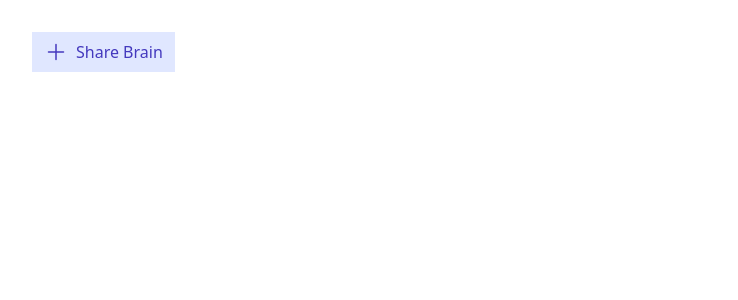
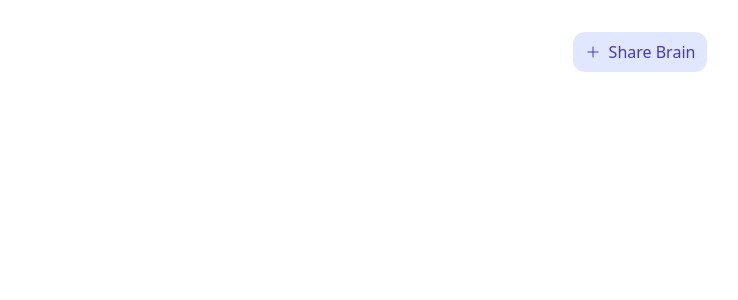
Before and after one commit to jagrat-khatter/Second-Brain-Frontend, a React (Vite) app: page / in a window 1280 px wide. Shown: the top 300 px of the page, without its empty margins (0-738 px from the left). Built offline with nearby package versions, Linux system fonts and the light colour scheme.

Commit message:
Aligned Icon

```diff
--- a/src/App.tsx
+++ b/src/App.tsx
@@ -10,7 +10,7 @@ function App() {
 
   return (
     <>
-      <Button onClick={()=>window.open("https://codeforces.com/ratings/organization/3281")} text={"Share Brain"} variant={"secondary"} size={"sm"} startIcon={<PlusIcon />} rounded={"xl"} />
+      <Button onClick={()=>window.open("https://codeforces.com/ratings/organization/3281")} text={"Share Brain"} variant={"secondary"} size={"sm"} startIcon={<PlusIcon size={"md"}/>} rounded={"xl"} />
     </>
   )
 }
--- a/src/components/button.tsx
+++ b/src/components/button.tsx
@@ -1,7 +1,6 @@
 import {type ReactNode} from 'react'
 // The type keyword in the import tells TypeScript this is only used for type annotations and won't be
 // needed at runtime.
-
 
 export interface ButtonProps {
     variant : "primary" | "secondary" ;
@@ -11,7 +10,6 @@ export interface ButtonProps {
     onClick: ()=>void ;
     rounded: string ;
 }
-
 
 type variantStylesType = {
     "primary" : string ,
@@ -30,16 +28,22 @@ const variantStyles:variantStylesType = {
 //         </button>
 //     )
 // }
+const roundedStyles: {[key: string]: string} = {
+  sm: "rounded-sm",
+  md: "rounded-md",
+  lg: "rounded-lg",
+  xl: "rounded-xl",
+  full: "rounded-full"
+};
 export const Button = (props : ButtonProps)=>{
     const {variant, size, text, startIcon, onClick , rounded} = props;
 
-
     return (
-        <button onClick={onClick} className={`${variantStyles[variant]} flex  px-3 py-2 min-w-fit rounded-${rounded}`}>
-
-            {startIcon  ? <div className="pr-2">{startIcon}</div> : null}
-            {text}
+        <button onClick={onClick} className={`${variantStyles[variant]} px-3 py-2 min-w-fit ${roundedStyles[rounded]}`}>
+            <div className='flex items-center'>
+                {startIcon  ? <div className="pr-2">{startIcon}</div> : null}
+                {text}
+            </div>
         </button>
     )
-
 }
--- a/src/icons/PlusIcon.tsx
+++ b/src/icons/PlusIcon.tsx
@@ -1,9 +1,17 @@
-interface IconProps {
+import {type IconProps} from '.'
+import {iconSizeVariants} from '.'
 
+export const PlusIcon = (props : IconProps)=>{
+    return (
+        <svg xmlns="http://www.w3.org/2000/svg" fill="none" viewBox="0 0 24 24" strokeWidth="1.5" stroke="currentColor" className={`${iconSizeVariants[props.size]}`}>
+            <path strokeLinecap="round" strokeLinejoin="round" d="M12 4.5v15m7.5-7.5h-15" />
+        </svg>
+    )
 }
 
-export const PlusIcon = (props : IconProps)=>{
-    return (<svg xmlns="http://www.w3.org/2000/svg" fill="none" viewBox="0 0 24 24" stroke-width="1.5" stroke="currentColor" className="size-6">
-  <path stroke-linecap="round" stroke-linejoin="round" d="M12 4.5v15m7.5-7.5h-15" />
-    </svg>)
-}
+// // If props.size = "sm", then:
+// iconSizeVariants[props.size]  // becomes iconSizeVariants["sm"] → "size-2"
+
+// // This is equivalent to:
+// iconSizeVariants["sm"]  // → "size-2"
+// iconSizeVariants.sm     // → "size-2"
--- /dev/null
+++ b/src/icons/index.ts
@@ -0,0 +1,9 @@
+export interface IconProps {
+    size : "sm" | "md" | "lg"
+}
+
+export const iconSizeVariants = {
+    "sm" : "size-2" ,
+    "md" : "size-4" ,
+    "lg" : "size-6"
+}
--- a/src/index.css
+++ b/src/index.css
@@ -1,7 +1,7 @@
 @import "tailwindcss";
 
 @theme {
-    --color-bluedark-500 : #5046e4 ;
-    --color-bluelight-500 : #e0e7ff ;
-    --color-blueextra-500 : #4439be ;
+    --color-bluedark-500: #5046e4 ;
+    --color-bluelight-500: #e0e7ff ;
+    --color-blueextra-500: #4439be ;
 }
```
